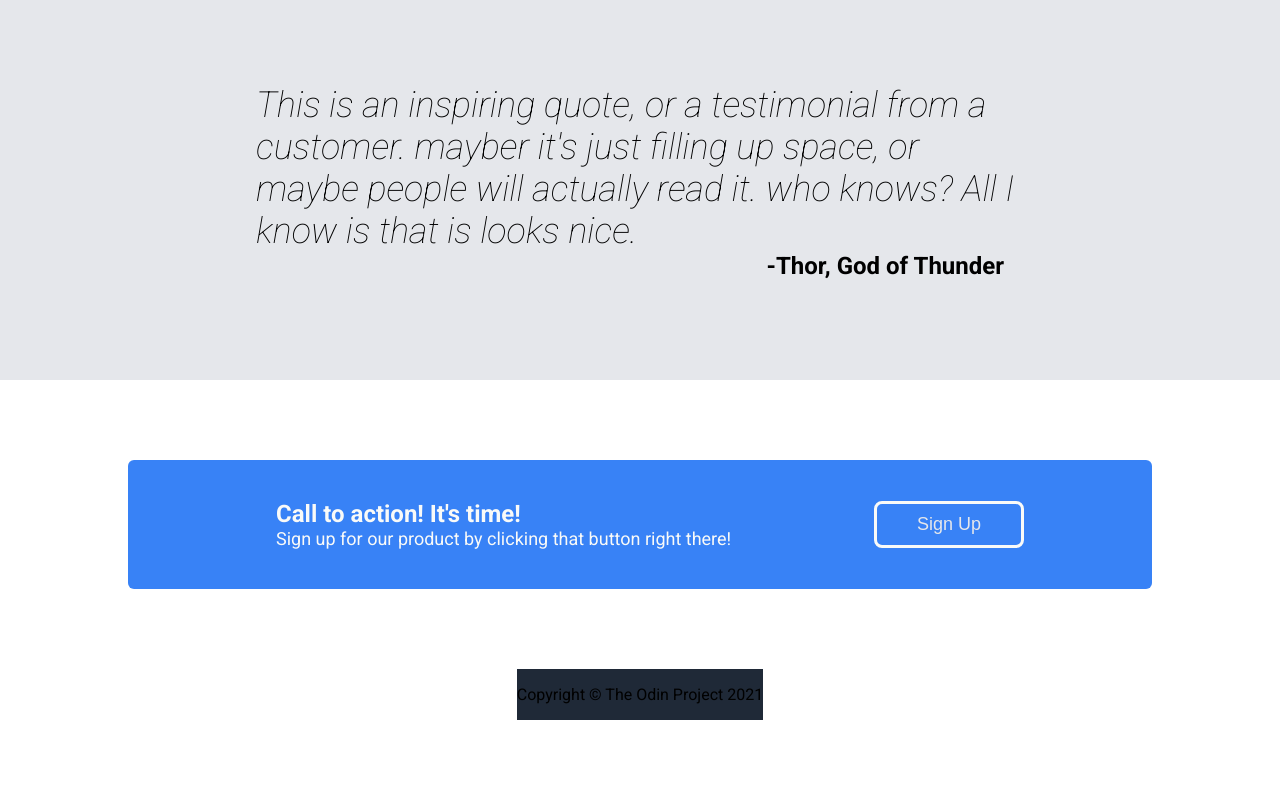
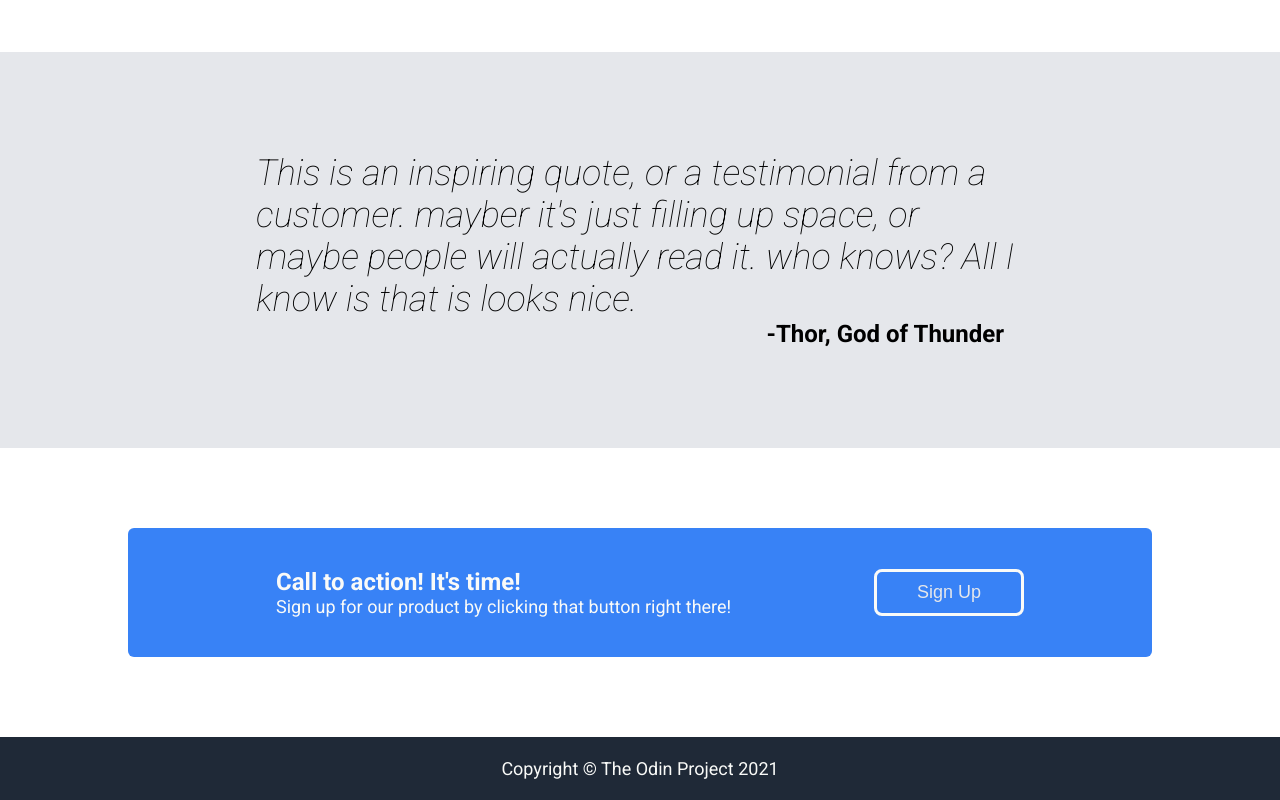
Before and after one commit to naftalanga/Landing_Page, a plain HTML site: page index.html in a window 1280 px wide. Shown: the part 880-1680 px from the top of the page. Before the commit the page ends 1600 px from the top, so only its background shows below. Drawn offline with Linux system fonts and the light colour scheme.

Commit message:
Add footer style

```diff
--- a/style/styles.css
+++ b/style/styles.css
@@ -4,7 +4,7 @@ body {
     display: flex;
     flex-direction: column;
     align-items: center;
-    min-height: 200vh;
+    min-height: 210vh;
     margin: 0;
 }
 
@@ -195,4 +195,12 @@ body {
 
 .footer {
     background-color: #1F2937;
+    display: flex;
+    flex-direction: row;
+    align-self: stretch;
+    align-items: center;
+    justify-content: center;
+    padding: 3px 10%;
+    color: #F9FAF8;
+    font-size: 18px;
 }
```
